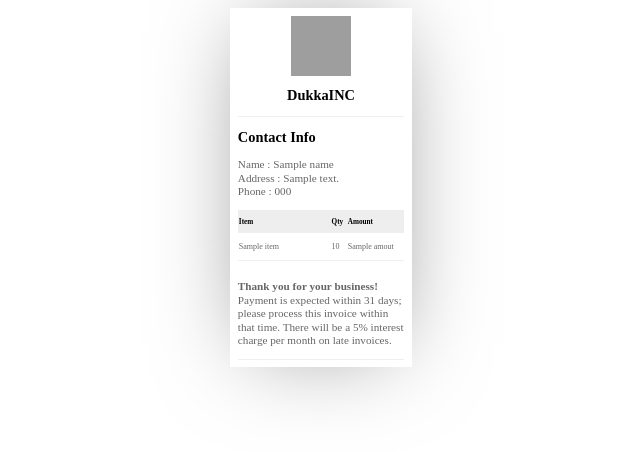
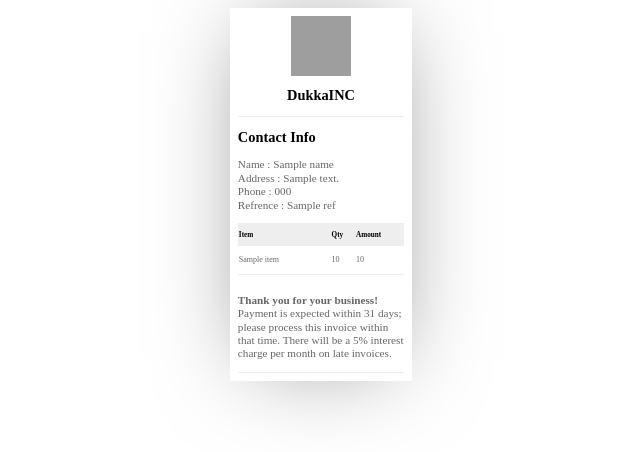
Before and after one commit to MikeSoft007/DukkaINC_, a Flask app: template app/templates/report.html in a window 1280 px wide. Shown: the top 452 px of the page, without its empty margins (319-959 px from the left). Run offline with Flask 2, Linux system fonts and the light colour scheme; the template is opened without the code that fills it: most values are stand-ins (such as "Sample title", 1, 10 or a date in 2020); grey boxes are pictures that could not be loaded.

Commit message:
Reafctored

```diff
--- a/app/templates/report.html
+++ b/app/templates/report.html
@@ -196,12 +196,12 @@
             Name : {{ name }}</br>
             Address   : {{ address }}</br>
             Phone   : {{ phone }}</br>
+            Refrence : {{ ref }}</br>
         </p>
       </div>
     </div><!--End Invoice Mid-->
 
     <div id="bot">
-
 					<div id="table">
 						<table>
 							<tr class="tabletitle">
@@ -209,13 +209,12 @@
 								<td class="Hours"><h2>Qty</h2></td>
 								<td class="Rate"><h2>Amount</h2></td>
 							</tr>
-
+                        </hr>
 							<tr class="service">
 								<td class="tableitem"><p class="itemtext">{{ item }}</p></td>
 								<td class="tableitem"><p class="itemtext">{{ qty }}</p></td>
-								<td class="tableitem"><p class="itemtext"> {{ amout }}</p></td>
+								<td class="tableitem"><p class="itemtext"> {{ amount }}</p></td>
 							</tr>
-
 
 						</table>
 					</div><!--End Table-->
```
